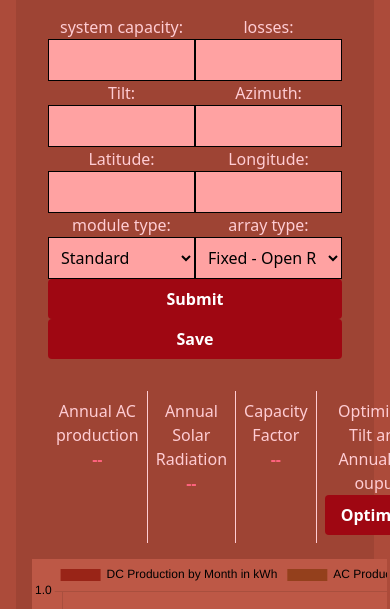
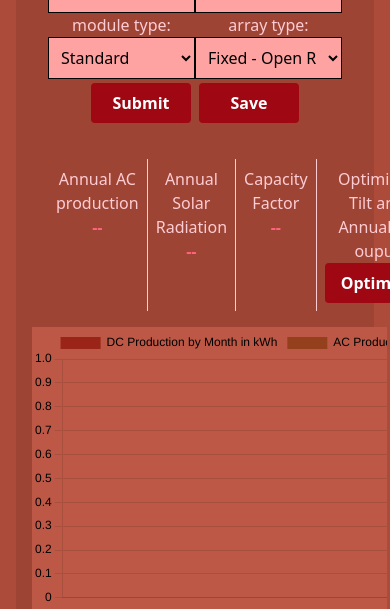
Before and after one commit to scottlynn1/Solar_energy_dashboard, a Django app: page /dashboard/ in a window 390 px wide; the page is wider, and only the part inside the window is pictured. Shown: the part 573-1182 px from the top of that part. Run offline with Django 5.2, Linux system fonts and the light colour scheme; the visitor is signed in with stand-in values (Sample User, id 1); data that the repository does not hold is empty; some libraries are stand-ins or nearby versions.

Commit message:
add map resize for mobile screen and margin on submit and save buttons

```diff
--- a/dashboard_app/templates/dashboard_app/dashboard.html
+++ b/dashboard_app/templates/dashboard_app/dashboard.html
@@ -31,8 +31,8 @@
 
 <div class="flex flex-col p-[1rem] bg-rust">
   <div class="flex flex-col md:flex-row">
-    <div id="map" class="h-[400px] max-w-[1098px] w-full"></div>
-    <form id="form" class="flex flex-col p-[1rem] bg-rust max-w-[1241px] justify-around">
+    <div id="map" class="md:h-[400px] max-w-[1098px] w-full h-[200px]"></div>
+    <form id="form" class="flex flex-col p-[1rem] bg-rust max-w-[1241px] justify-between items-center">
       <div class="flex">
         <div class="flex flex-col w-1/2 align-center">
           <div class="text-center">
@@ -87,8 +87,10 @@
           </div>
         </div>
       </div>
-      <button class="bg-red-800 hover:bg-red-500 text-white font-bold py-2 px-4 rounded" type="submit">Submit</button>
-      <button class="bg-red-800 hover:bg-red-500 text-white font-bold py-2 px-4 rounded" type="button" id="save">Save</button>
+      <div class="flex flex-row md:flex-col">
+        <button class="bg-red-800 hover:bg-red-500 text-white font-bold py-2 m-1 px-4 rounded w-[100px]" type="submit">Submit</button>
+        <button class="bg-red-800 hover:bg-red-500 text-white font-bold py-2 m-1 px-4 rounded w-[100px]" type="button" id="save">Save</button>
+      </div>
     </form>
   </div>
   <div class="flex justify-stretch flex-1 min-h-[0px] annual_cont ">
```
Also changed, not shown: dashboard_app/static/dashboard_app/bundle.js.
